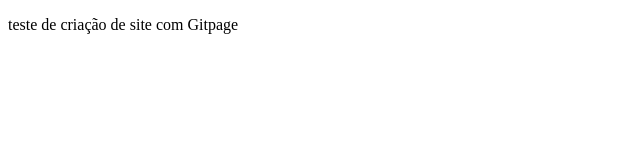
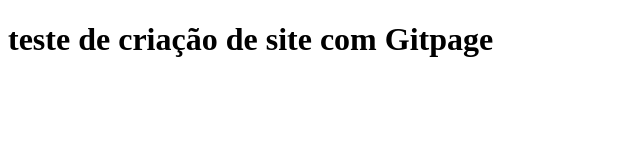
Before and after one commit to Gabrielgoesdev/Aula2S13-Gitpages, a plain HTML site: page index.html in a window 1280 px wide. Shown: the whole page, without its empty margins (0-640 px from the left). Drawn offline with Linux system fonts and the light colour scheme.

Commit message:
Update index.html

```diff
--- a/index.html
+++ b/index.html
@@ -6,6 +6,6 @@
     <title>Meu primeiro site</title>
 </head>
 <body>
-    <p>teste de criação de site com Gitpage</p>
+    <h1>teste de criação de site com Gitpage </h1>
 </body>
 </html>
```
